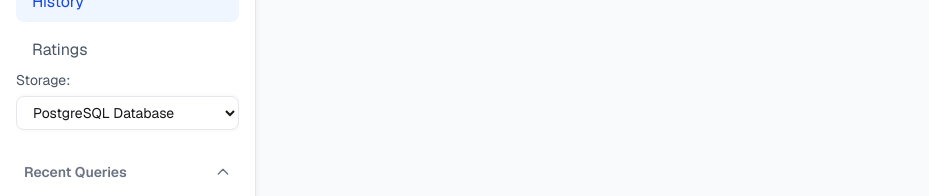
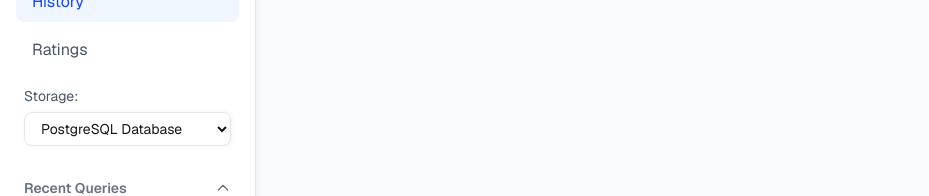
Before and after one commit to artynuts/ai-model-comparison, a Next.js app: page /history in a window 1280 px wide. Shown: the part 171-367 px from the top of the page, without its empty margins (0-929 px from the left). Built offline with nearby package versions, Linux system fonts and the light colour scheme; no server answers.

Commit message:
Update StorageSelector component layout for improved spacing and styling
- Adjusted the margin and padding of the component for a more balanced appearance.
- Enhanced the overall layout to maintain consistency with recent UI updates.

```diff
--- a/app/components/StorageSelector.tsx
+++ b/app/components/StorageSelector.tsx
@@ -6,7 +6,7 @@ export default function StorageSelector() {
   const { storageType, setStorageType } = useStorage();
 
   return (
-    <div className="mb-4">
+    <div className="mt-4 mb-4 px-2">
       <label className="block text-sm text-gray-600 mb-1.5">Storage:</label>
       <select
         value={storageType}
```
